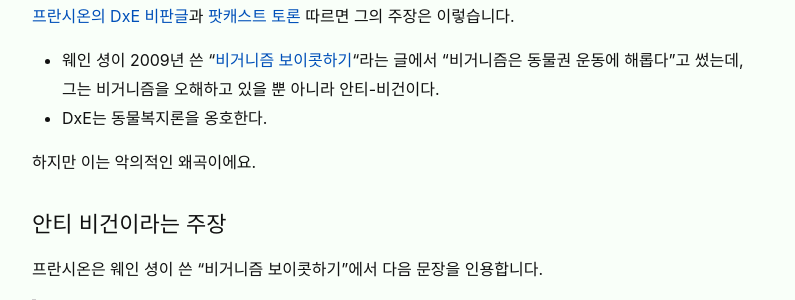
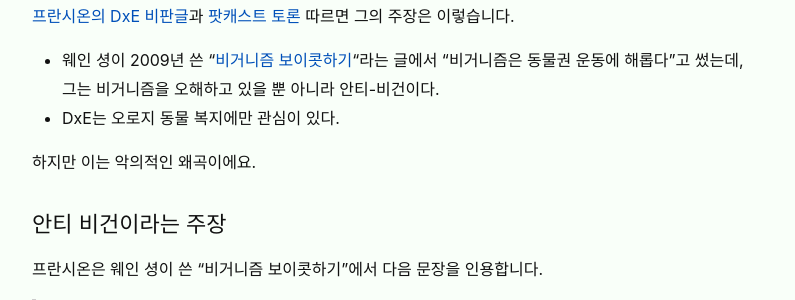
Before and after one commit to veganstudies/veganstudies.github.io, a Jekyll site: the page built from _posts/2020-03-04-on-gary-francione.md, in a window 1280 px wide and 900 px high, scrolled down 2204 px. Shown: the part 152-452 px from the top of the window, without its empty margins (238-1033 px from the left). Built offline with Jekyll 4.4.1, drawn with Linux system fonts in a browser that asks for light colours.

Commit message:
Update 2020-03-04-on-gary-francione.md

```diff
--- a/_posts/2020-03-04-on-gary-francione.md
+++ b/_posts/2020-03-04-on-gary-francione.md
@@ -39,7 +39,7 @@ date: 2020-03-04 02:00:00 +0900
 [프란시온의 DxE 비판글](https://www.abolitionistapproach.com/direct-action-everywhere-dxe-vegan-advocacy-is-harmful-to-the-animal-rights-movement/)과 [팟캐스트 토론](https://www.goveganradio.com/26-july-2015/) 따르면 그의 주장은 이렇습니다.
 
 * 웨인 셩이 2009년 쓴 "[비거니즘 보이콧하기](http://www.images.pythagoreancrank.com/boycott_veganism.pdf)"라는 글에서 "비거니즘은 동물권 운동에 해롭다"고 썼는데, 그는 비거니즘을 오해하고 있을 뿐 아니라 안티-비건이다.
-* DxE는 동물복지론을 옹호한다.
+* DxE는 오로지 동물 복지에만 관심이 있다.
 
 하지만 이는 악의적인 왜곡이에요.
 
```
Also changed, not shown: other parts of _posts/2020-03-04-on-gary-francione.md (+1 -1 lines).
